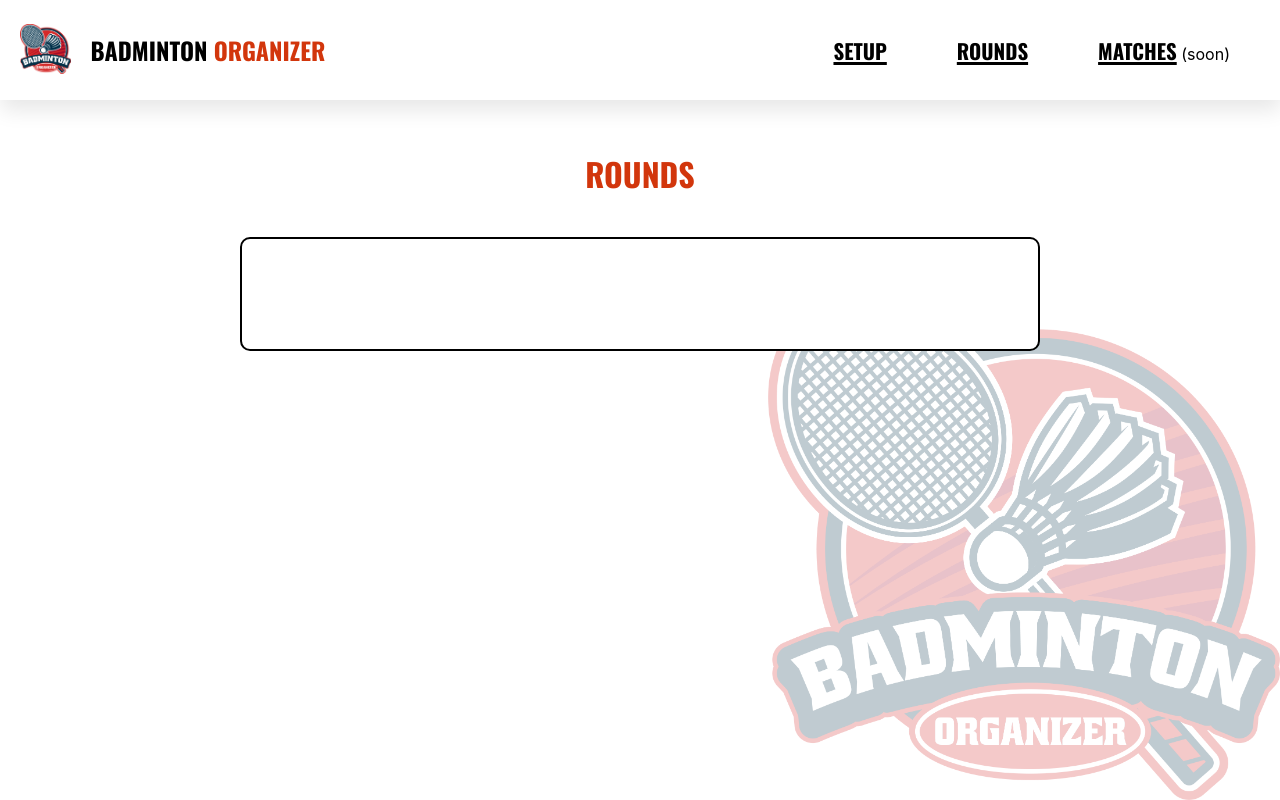
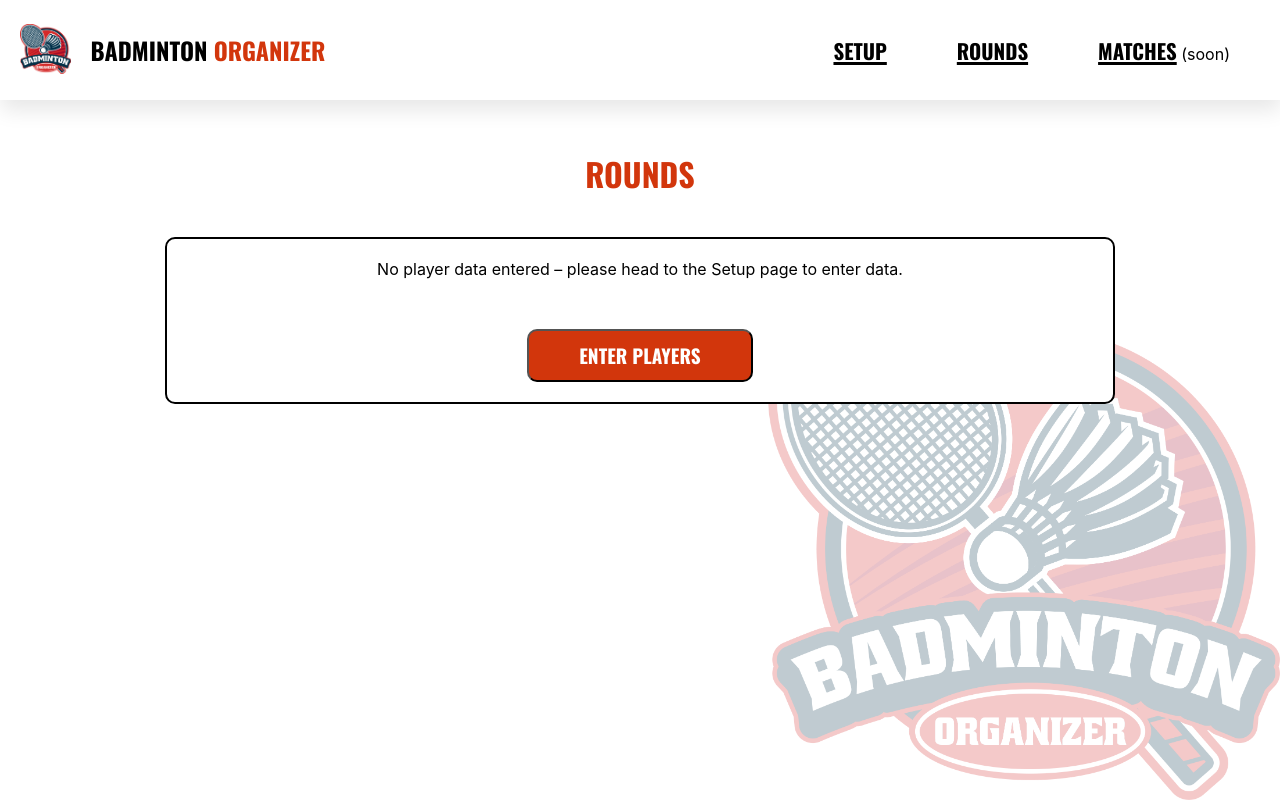
Before and after one commit to georgeroth/react-badminton-organizer, a React (Create React App) app: page /rounds in a window 1280 px wide. Built offline with nearby package versions, Linux system fonts and the light colour scheme.

Commit message:
Adding correct rounds render

```diff
--- a/src/App.css
+++ b/src/App.css
@@ -58,7 +58,7 @@ header img {
 
 main {
   text-align: center;
-  max-width: 800px;
+  max-width: 950px;
   margin: 50px auto 0 auto;
 }
 
--- a/src/App.js
+++ b/src/App.js
@@ -21,13 +21,10 @@ function App() {
 
   const handleInput = (event) => {
     if (event.target.name === "players") {
-      console.log("in the if")
       const playersList = event.target.value.split(/\r?\n/)
-      console.log("playersList is:", playersList)
       const incomingPlayersData = []
       playersList.forEach(player => {
         const newPlayerObject = {name: player, chanceToBePicked: 1}
-        console.log("newPlayerObject is:", newPlayerObject)
         incomingPlayersData.push(newPlayerObject)
       })
       setPlayerData(incomingPlayersData)
@@ -51,17 +48,17 @@ function App() {
       const shuffledPlayers = playerData.sort((playerObject) => playerObject.chanceToBePicked * 0.5 - Math.random());
       let oneRound = shuffledPlayers.slice(0, playersPerCourt * numberOfCourts);
       temporaryRounds.push(oneRound)
-      oneRound.forEach(playerWhoPlays => {
-        const updatedPlayerState = playerData.map(playerInState => {
-          if (playerWhoPlays.name === playerInState.name) {
-            console.log("The following is returned in the if: ", {...playerInState, chanceToBePicked: playerWhoPlays.chanceToBePicked - 0.1 })
-            return {...playerInState, chanceToBePicked: playerInState.chanceToBePicked - 0.1 }
-          }
-          return playerInState
-        })
-        console.log("updatedPlayerState is:", updatedPlayerState)
-        setPlayerData(updatedPlayerState)
-      })
+      // oneRound.forEach(playerWhoPlays => {
+      //   const updatedPlayerState = playerData.map(playerInState => {
+      //     if (playerWhoPlays.name === playerInState.name) {
+      //       console.log("The following is returned in the if: ", {...playerInState, chanceToBePicked: playerWhoPlays.chanceToBePicked - 0.1 })
+      //       return {...playerInState, chanceToBePicked: playerInState.chanceToBePicked - 0.1 }
+      //     }
+      //     return playerInState
+      //   })
+      //   console.log("updatedPlayerState is:", updatedPlayerState)
+      //   setPlayerData(updatedPlayerState)
+      // })
       setRounds(temporaryRounds)
       console.log("rounds is:", rounds)
     }
@@ -74,7 +71,7 @@ function App() {
       <Routes>
         <Route
           path="/rounds"
-          element={<Rounds rounds={rounds} playerData={playerData} />}
+          element={<Rounds rounds={rounds} playerData={playerData} playersPerCourt={playersPerCourt} numberOfCourts={numberOfCourts} />}
         />
           <Route
           path="/setup"
--- a/src/Rounds.js
+++ b/src/Rounds.js
@@ -1,11 +1,15 @@
-export default function Setup({rounds, playerData}) {
-    let playerPlays = false
+import { useNavigate } from "react-router-dom";
+
+export default function Setup({rounds, playerData, playersPerCourt, numberOfCourts}) {
+    const navigate = useNavigate()
     return (
         <main>
             <h1>
                 Rounds
             </h1>
+                {rounds.length > 0 && (
                     <table className="results-table">
+
                         <thead>
                             <tr className="table-header">
                                 <td className="player"></td>
@@ -19,31 +23,28 @@ export default function Setup({rounds, playerData}) {
                                 return (
                                     <tr className="table-content" key={index}>
                                         <td className="player">{player.name}</td>
-                                {rounds.map((round, index) => {
-                                    round.map(roundPlayer => {
-                                        if (roundPlayer.name === player.name) {
-                                            return playerPlays = true
+                                        {rounds.map((round) => {
+                                                for (let i = 0; i < playersPerCourt * numberOfCourts; i++) {
+                                                    if (round[i].name === player.name) {
+                                                        return <td className="match-x">X</td>
                                                     }
-                                        return playerPlays = false
+                                                }
+                                                return <td className="match-x"></td>
                                             })
-                                    return (
-                                        <td className="match-x">{playerPlays && (<span>X</span>)}</td>
-                                    )
-                                })}
+                                        }
                                     </tr>
                                 )
                             })}
-                    {/* <tr className="table-content">
-                        <td className="player">Hardcoded Player</td>
-                        <td className="match-x">X</td>
-                        <td className="match-x">X</td>
-                        <td className="match-x"></td>
-                        <td className="match-x">X</td>
-                        <td className="match-x">X</td>
-                        <td className="match-x"></td>
-                    </tr> */}
                         </tbody>
                     </table>
+                )}
+                {rounds.length === 0 && (
+                    <table className="results-table">
+                        <div>No player data entered – please head to the Setup page to enter data.</div>
+                        <input type="submit" value="Enter players" className="button" onClick={() => {navigate("/")}}/>
+                    </table>
+                )}
+
             <div className="spacer"></div>
         </main>
     )
```
Lines whose indentation alone changed are shown as unchanged.
